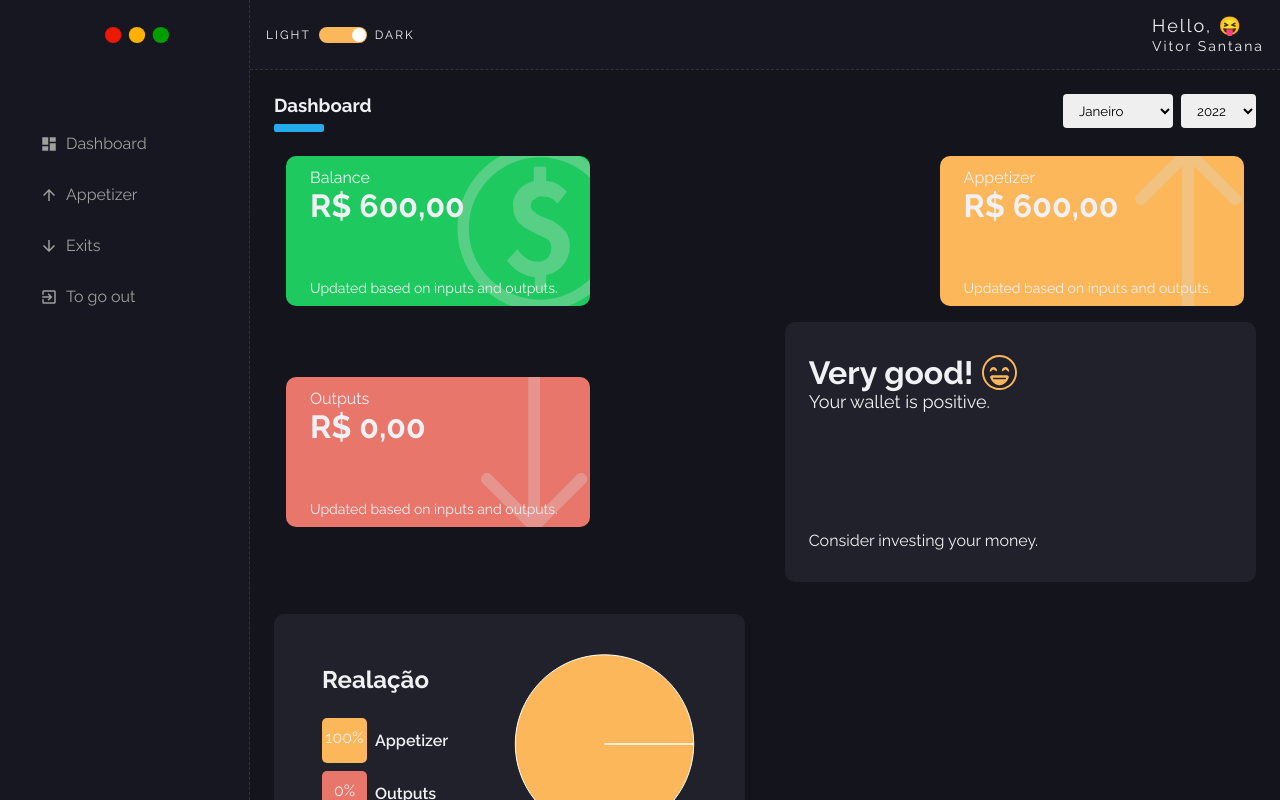
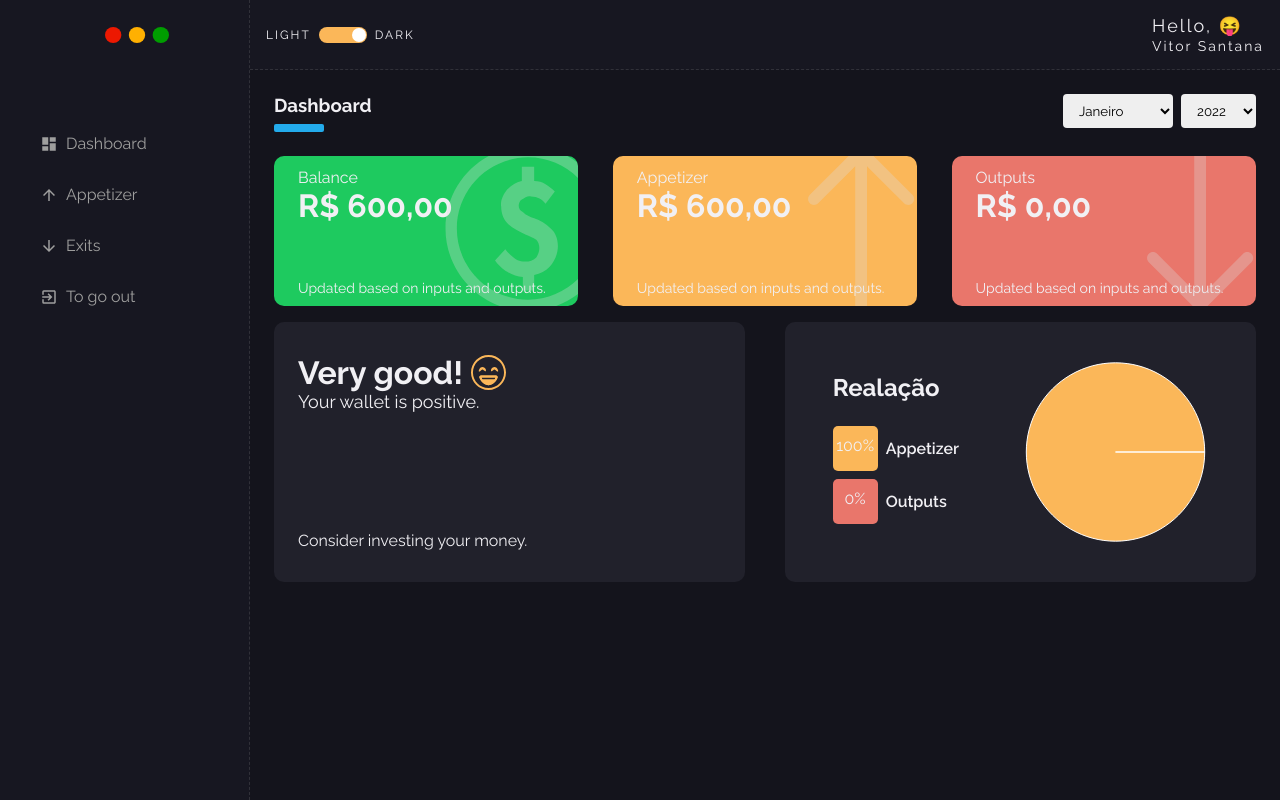
Before and after one commit to vitorSantanaDev/my-wallet-react, a React (Create React App) app: page /dashboard in a window 1280 px wide. Built offline with nearby package versions, Linux system fonts and the light colour scheme.

Commit message:
💄 Added style change

```diff
--- a/src/components/WalletBox/styles.ts
+++ b/src/components/WalletBox/styles.ts
@@ -7,7 +7,6 @@ interface WalletBoxWrapperProps {
 export const WalletBoxWrapper = styled.div<WalletBoxWrapperProps>`
   width: 31.2%;
   height: 150px;
-  margin: 0 12px;
   overflow: hidden;
   position: relative;
   padding: 12px 24px;
```
